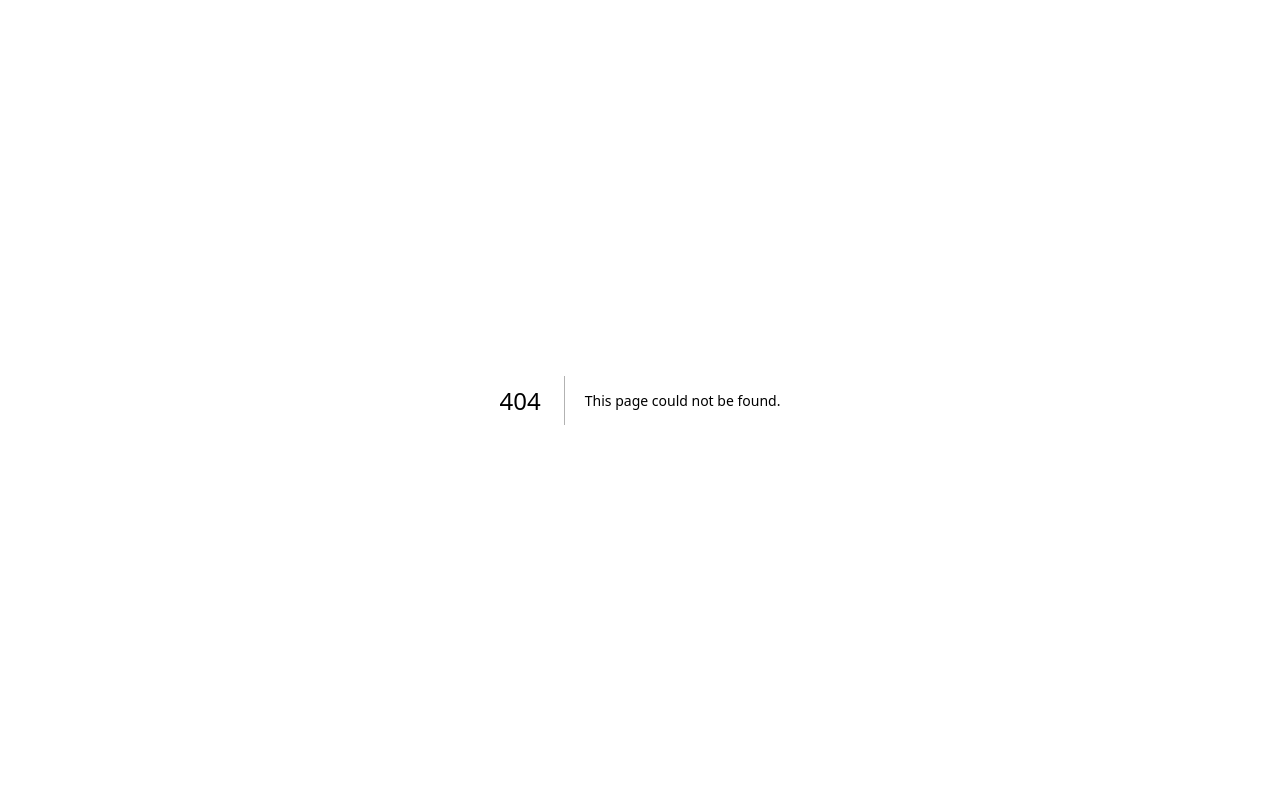
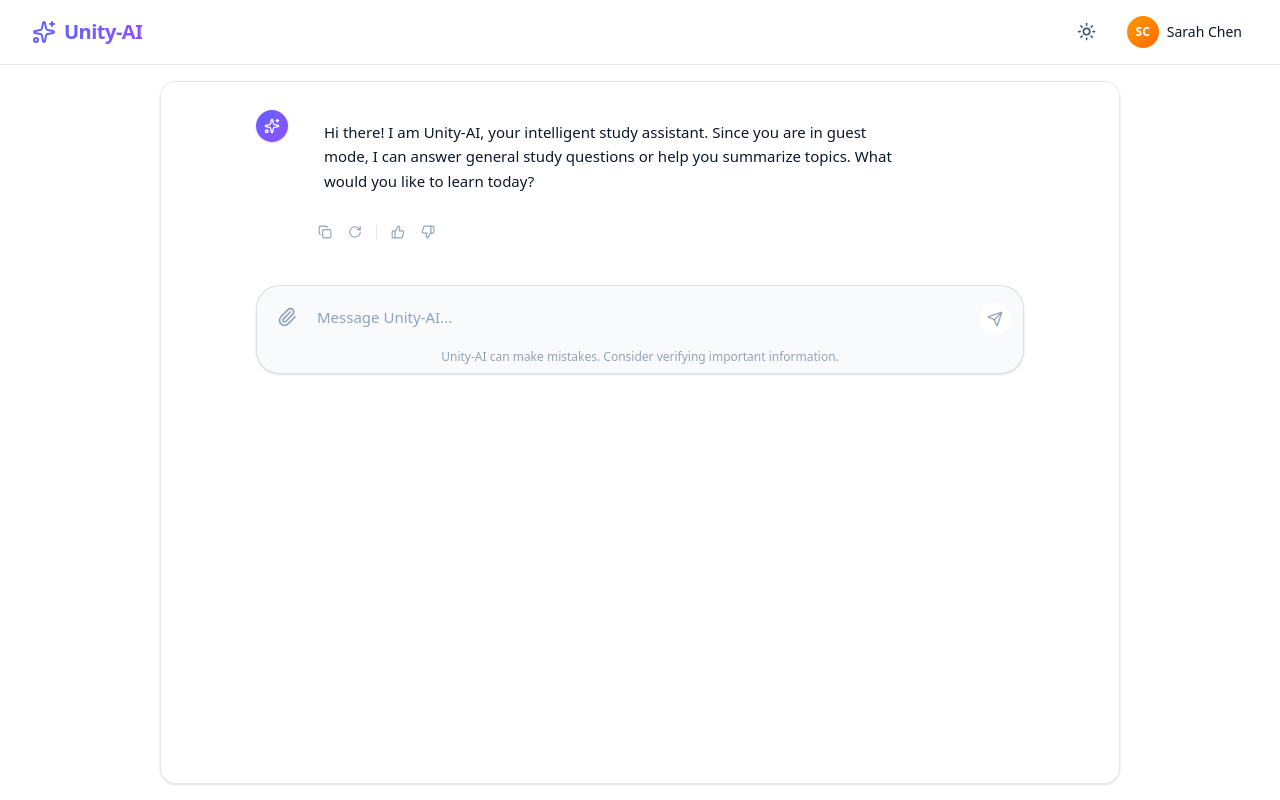
Before and after one commit to Antizer17/Unity-Ai, a Next.js app in the folder frontend/: page /chat in a window 1280 px wide. Before the commit this address had no page. Built offline with nearby package versions, Linux system fonts and the light colour scheme.

Commit message:
Add guest chat page and links from landing page

```diff
--- /dev/null
+++ b/frontend/src/app/chat/page.tsx
@@ -0,0 +1,63 @@
+'use client';
+
+import React, { useState, useEffect } from 'react';
+import { Navbar } from '@/components/layout/navbar';
+import { ChatPanel } from '@/components/lecture/chat-panel';
+import type { ChatMessage } from '@/types';
+
+export default function GuestChatPage() {
+  const [messages, setMessages] = useState<ChatMessage[]>([]);
+  const [isTyping, setIsTyping] = useState(false);
+
+  // Initial greeting
+  useEffect(() => {
+    setMessages([
+      {
+        id: Date.now().toString(),
+        role: 'assistant',
+        content: 'Hi there! I am Unity-AI, your intelligent study assistant. Since you are in guest mode, I can answer general study questions or help you summarize topics. What would you like to learn today?',
+        createdAt: new Date().toISOString(),
+      }
+    ]);
+  }, []);
+
+  const handleSendMessage = (content: string) => {
+    // Add user message
+    const userMsg: ChatMessage = {
+      id: Date.now().toString() + '-user',
+      role: 'user',
+      content,
+      createdAt: new Date().toISOString(),
+    };
+
+    setMessages((prev) => [...prev, userMsg]);
+    setIsTyping(true);
+
+    // Simulate LLM response
+    setTimeout(() => {
+      const assistantMsg: ChatMessage = {
+        id: Date.now().toString() + '-asst',
+        role: 'assistant',
+        content: `This is a simulated response in guest mode. If you create an account, I can connect directly to your uploaded lecture transcripts and provide highly contextual, cited answers!\n\nRegarding "${content}", that's a great topic to explore.`,
+        createdAt: new Date().toISOString(),
+      };
+      setMessages((prev) => [...prev, assistantMsg]);
+      setIsTyping(false);
+    }, 1500);
+  };
+
+  return (
+    <div className="min-h-screen flex flex-col bg-[var(--bg-primary)]">
+      <Navbar />
+      <main className="flex-1 w-full max-w-5xl mx-auto flex flex-col overflow-hidden pt-4 pb-4 px-4 sm:px-6 lg:px-8">
+        <div className="flex-1 rounded-2xl border border-[var(--border-color)] overflow-hidden shadow-sm flex flex-col">
+          <ChatPanel
+            messages={messages}
+            onSendMessage={handleSendMessage}
+            loading={isTyping}
+          />
+        </div>
+      </main>
+    </div>
+  );
+}
--- a/frontend/src/app/page.tsx
+++ b/frontend/src/app/page.tsx
@@ -67,7 +67,12 @@ export default function LandingPage() {
                 Unity-AI
               </span>
             </Link>
-            <div className="flex items-center gap-3">
+            <div className="flex items-center gap-2 sm:gap-3">
+              <Link href="/chat" className="hidden sm:block">
+                <Button id="landing-guest-chat-btn" variant="outline" size="sm" className="border-indigo-500/30 text-indigo-300 hover:bg-indigo-500/10">
+                  Try Guest Chat
+                </Button>
+              </Link>
               <Link href="/login">
                 <Button id="landing-login-btn" variant="ghost" size="sm">
                   Sign In
@@ -128,9 +133,9 @@ export default function LandingPage() {
                 Get Started Free
               </Button>
             </Link>
-            <Link href="#features">
-              <Button id="hero-learn-more-btn" variant="outline" size="lg" icon={<Play className="h-4 w-4" />}>
-                Learn More
+            <Link href="/chat">
+              <Button id="hero-guest-chat-btn" variant="outline" size="lg" className="border-indigo-500/30 text-indigo-300 hover:bg-indigo-500/10" icon={<MessageSquareText className="h-4 w-4" />}>
+                Try Guest Chat
               </Button>
             </Link>
           </motion.div>
```
